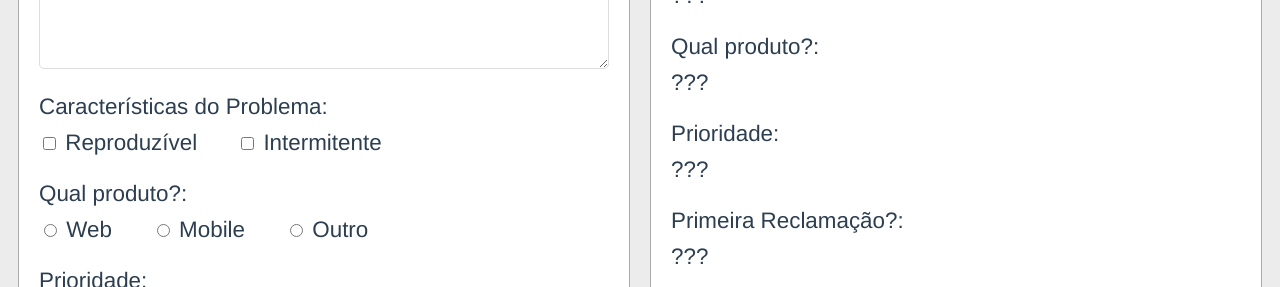
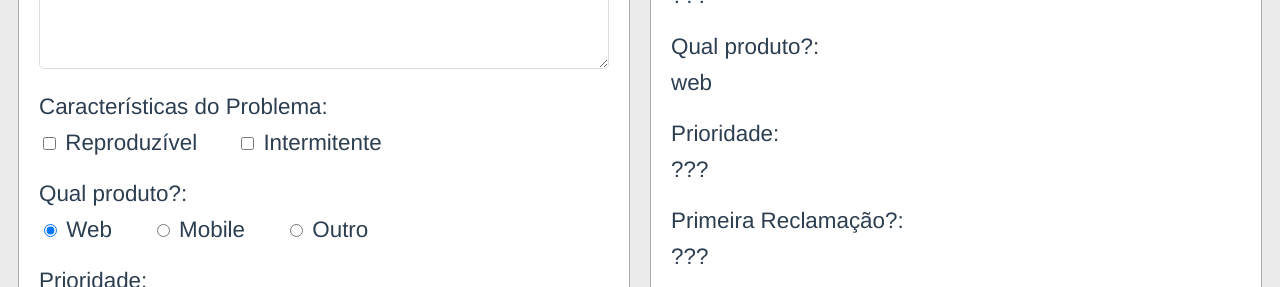
Before and after one commit to hugopedro/Vue, a Vue app in the folder formulario-exercicios/: page / in a window 1280 px wide. Shown: the part 573-860 px from the top of the page. Built offline with nearby package versions, Linux system fonts and the light colour scheme.

Commit message:
169 Usando botoes Radio

```diff
--- a/formulario-exercicios/src/App.vue
+++ b/formulario-exercicios/src/App.vue
@@ -22,10 +22,10 @@
 					<span><input type="checkbox" v-model="caracteristicas"
 					value="intermitente"> Intermitente</span>
 				</Rotulo>
-				<Rotulo nome="Qual produto?">
-					<span class="mr-4"><input type="radio"> Web</span>
-					<span class="mr-4"><input type="radio"> Mobile</span>
-					<span><input type="radio"> Outro</span>
+				<Rotulo nome="Qual produto?"> <!--o v-model="produto" faz com que o vue entenda que desses 3 elementos radio só pode selecionar um" -->
+					<span class="mr-4"><input type="radio" value="web" v-model="produto"> Web</span>
+					<span class="mr-4"><input type="radio" value="mobile" v-model="produto"> Mobile</span>
+					<span><input type="radio" value="outro" v-model="produto"> Outro</span>
 				</Rotulo>
 				<Rotulo nome="Prioridade">
 					<select name="" id="">
@@ -63,7 +63,7 @@
 					<span>???</span>
 				</Rotulo>
 				<Rotulo nome="Qual produto?">
-					<span>???</span>
+					<span>{{ produto }}</span>
 				</Rotulo>
 				<Rotulo nome="Prioridade">
 					<span>???</span>
@@ -92,6 +92,7 @@
 		return {
 			mensagem : '',
 			caracteristicas: [],
+			produto: 'web',
 			usuario: { // é bom por os dados aqui pra ficar claro, mas se nao por ainda funciona
 				email: '',
 				senha: '',
```
